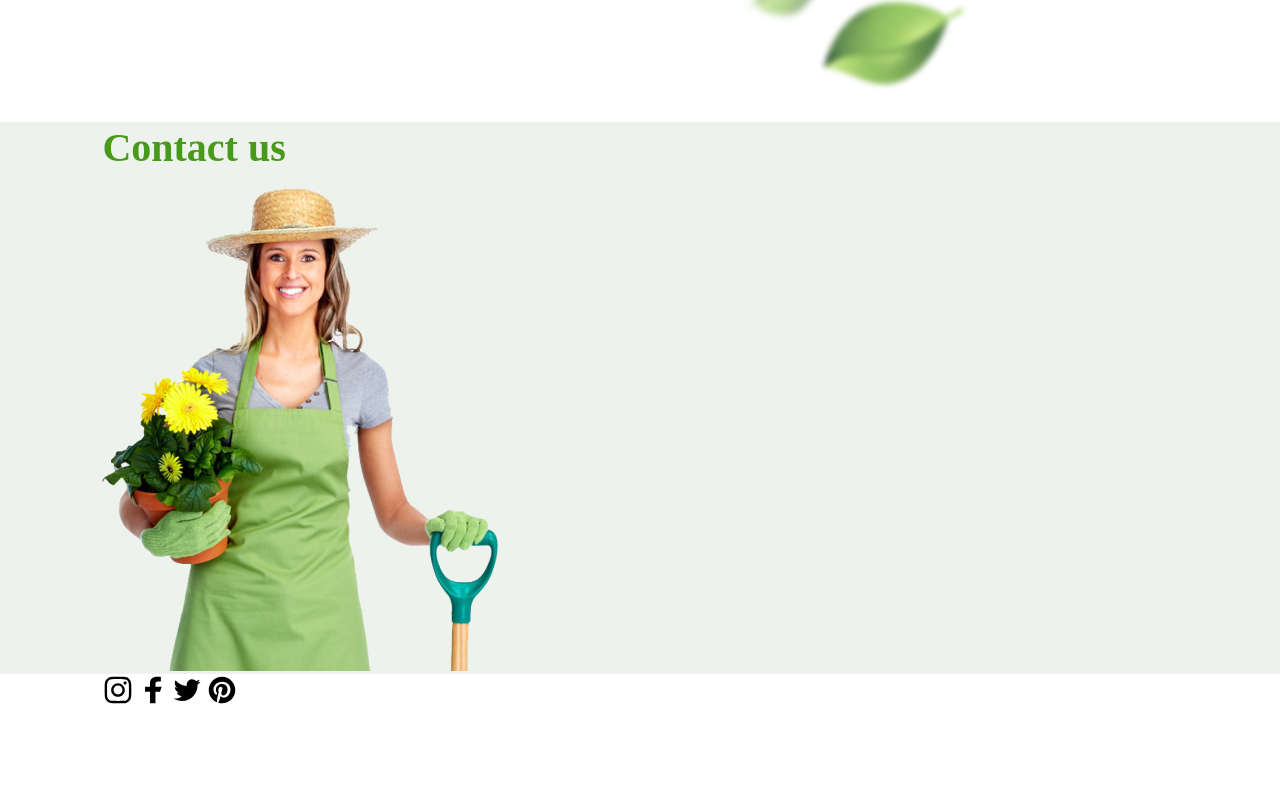
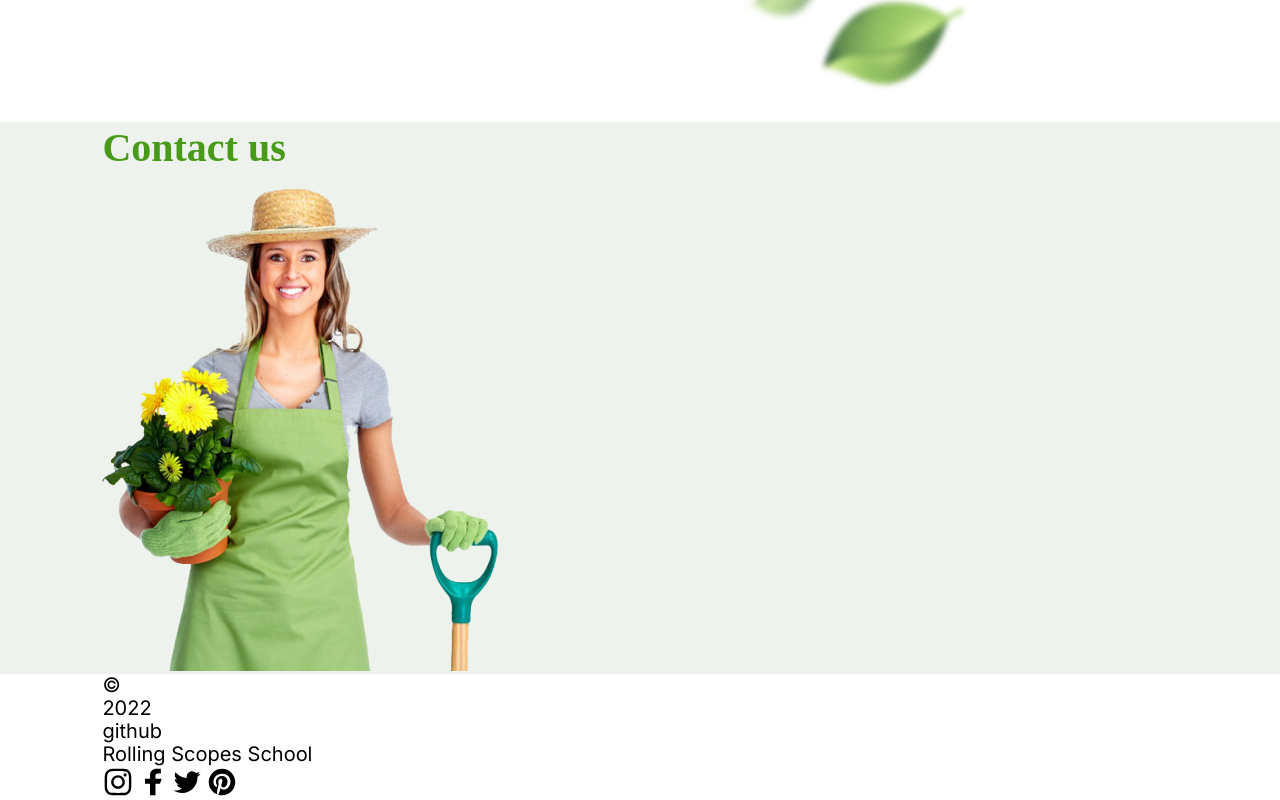
Before and after one commit to AnnaKowalewskaja/Plants, a website: page index.html in a window 1280 px wide. Shown: the part 2808-3608 px from the top of the page. Before the commit the page ends 3516 px from the top, so only its background shows below. Drawn offline with nearby package versions, Linux system fonts and the light colour scheme; a web font is replaced by a local one.

Commit message:
fix:footer

```diff
--- a/assets/styles/_main.scss
+++ b/assets/styles/_main.scss
@@ -152,3 +152,9 @@
 .contacts__header{
     font-weight: 700;
 }
+
+.footer__paragraf{
+    font-family: $second_font;
+    color:black;
+    font-size:2rem ;
+}
--- a/index.html
+++ b/index.html
@@ -203,8 +203,13 @@
 
     <footer class="footer">
         <div class="container">
-
-
+<div class="footer__first">
+    <p class="footer__paragraf">©</p>
+    <p class="footer__paragraf">2022</p>
+    <p class="footer__paragraf">github</p>
+</div>
+<!-- /.footer__first -->
+<p class="footer__paragraf">Rolling Scopes School</p>
             <div class="footer__social">
                 <img src="./assets/icons/inst.svg" alt="instagram">
                 <img src="./assets/icons/fb.svg" alt="facebook">
```
Also changed, not shown: assets/styles/styles.css, 1 other file.
